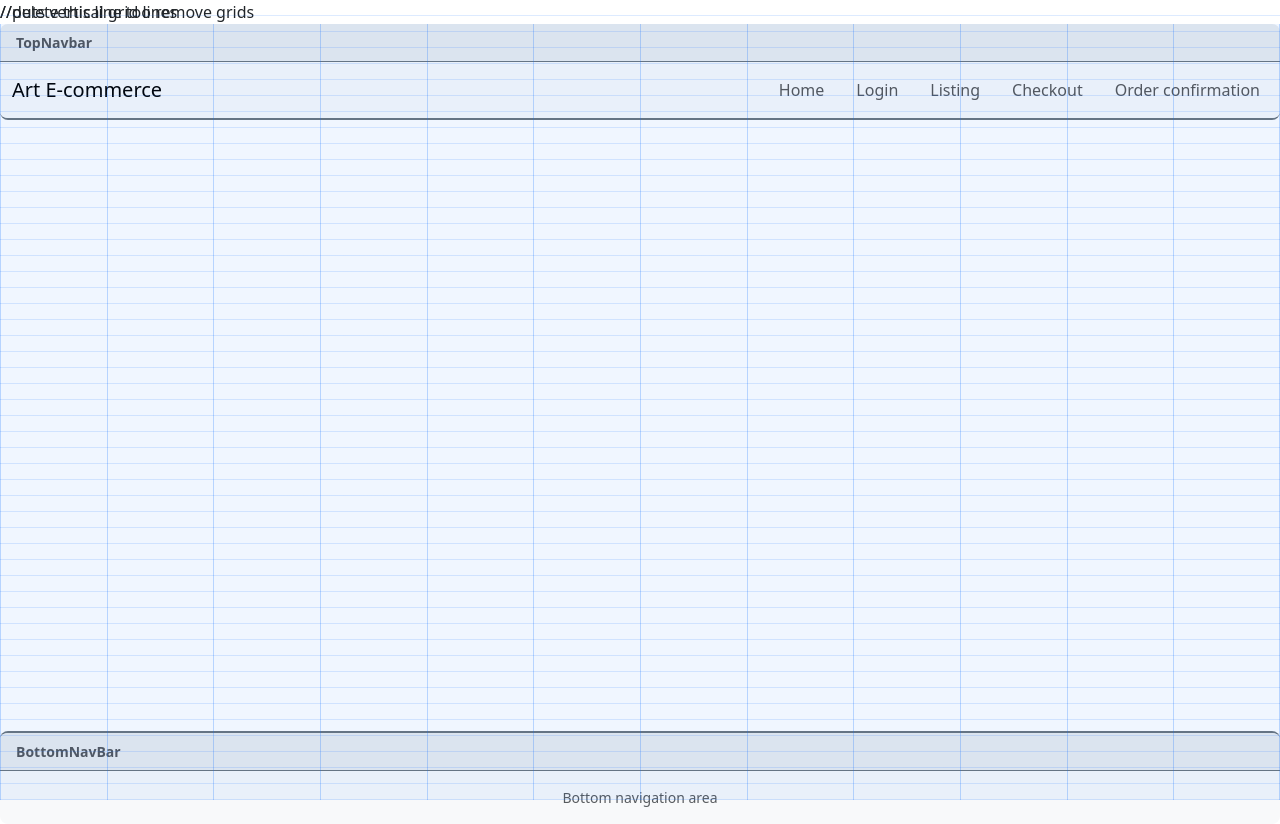
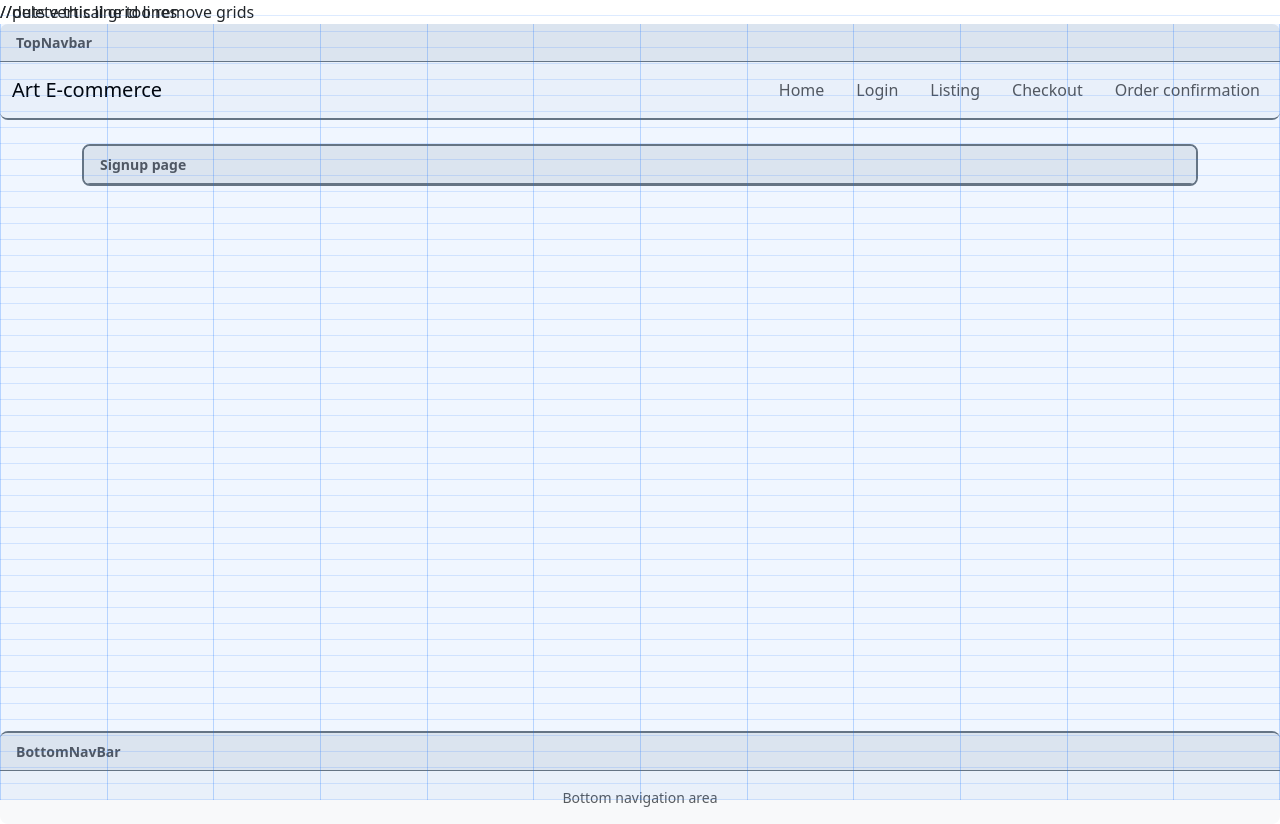
Before and after one commit to VCU-257/ugly-build-with-bootstrap-group-6, a React (Vite) app in the folder frontend/: page /signup in a window 1280 px wide. Built offline with nearby package versions, Linux system fonts and the light colour scheme.

Commit message:
Signup page

```diff
--- a/frontend/src/App.jsx
+++ b/frontend/src/App.jsx
@@ -6,6 +6,8 @@ import Checkout from './pages/Checkout.jsx'
 import OrderConfirmation from './pages/OrderConfirmation.jsx'
 import TopNavbar from './components/TopNavbar.jsx'
 import BottomNavBar from './components/BottomNavBar.jsx'
+
+import Signup from './pages/Signup.jsx'
 //delete this line too remove grids
 import BootstrapGridOverlay from './components/BootstrapGridOverlay.jsx'
 
@@ -23,6 +25,7 @@ export default function App() {
             <Route path="/listing" element={<Listing />} />
             <Route path="/checkout" element={<Checkout />} />
             <Route path="/order-confirmation" element={<OrderConfirmation />} />
+            <Route path="/signup" element={<Signup />} />
           </Routes>
         </main>
         <BottomNavBar />
--- /dev/null
+++ b/frontend/src/pages/Signup.jsx
@@ -0,0 +1,5 @@
+import SectionOutline from '../components/SectionOutline.jsx'
+
+export default function Login() {
+  return <SectionOutline label="Signup page" />
+}
```
